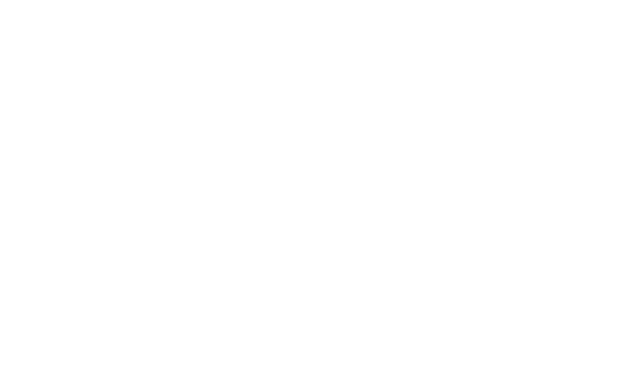
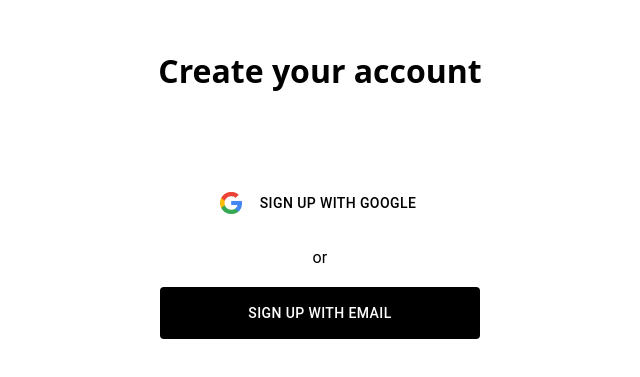
Before and after one commit to bennychen2004181026/MetaForm-Front, a React (Create React App) app: page /registeroption in a window 1280 px wide. Before the commit this address had no page. Shown: the part 237-614 px from the top of the page, without its empty margins (320-960 px from the left). Built offline with nearby package versions, Linux system fonts and the light colour scheme.

Commit message:
register option page and register email page

```diff
--- a/src/pages/MainPage/MainPage.tsx
+++ b/src/pages/MainPage/MainPage.tsx
@@ -12,7 +12,7 @@ import GlobalStyle from '@/styles/GlobalStyle';
 const LoginPage = () => {
     const navigate = useNavigate();
     const handleSignUpButton = () => {
-        navigate('/register');
+        navigate('/registeroption');
     };
     return (
         <div>
--- /dev/null
+++ b/src/pages/RegisterEmailPage/RegisterEmailPage.tsx
@@ -0,0 +1,68 @@
+import React from 'react';
+
+import {
+    Button,
+    Checkbox,
+    FormControlLabel,
+    FormGroup,
+    TextField,
+    Typography,
+} from '@mui/material';
+import { Link } from 'react-router-dom';
+import styled from 'styled-components';
+
+import Title from '@/layouts/MainLayout/Title';
+import GlobalStyle from '@/styles/GlobalStyle';
+
+const Content = styled.div`
+    display: flex;
+    flex-direction: column;
+    align-items: flex-start;
+    justify-conetnet: center;
+    width: 30%;
+`;
+
+const InputField = styled(TextField)`
+    width: 350px;
+    margin-bottom: 30px;
+`;
+
+const RegisterEmail = () => {
+    return (
+        <Content>
+            <FormGroup>
+                <GlobalStyle />
+                <Title content="Create your account" />
+                <InputField id="username" label="Username" variant="outlined" />
+                <InputField id="workemail" label="Work Email" variant="outlined" />
+                <Typography variant="subtitle1" padding="5px">
+                    Opt-in
+                </Typography>
+                <FormControlLabel
+                    control={<Checkbox />}
+                    id="marketingemails"
+                    label="Marketing Emails"
+                />
+                <FormControlLabel
+                    control={<Checkbox />}
+                    id="newsemails"
+                    label="News & Updates Emails"
+                />
+                <FormControlLabel
+                    required
+                    control={<Checkbox />}
+                    id="termsconditions"
+                    label="I agree to MetaForm's Terms of Service, Privacy Policy and Data Processing Agreement"
+                />
+                <Button
+                    variant="contained"
+                    sx={{ width: '300px', marginTop: '35px', alignSelf: 'center' }}
+                >
+                    Create My Account
+                </Button>
+            </FormGroup>
+        </Content>
+    );
+};
+
+export default RegisterEmail;
--- /dev/null
+++ b/src/pages/RegisterEmailPage/index.ts
@@ -0,0 +1 @@
+export { default } from './RegisterEmailPage';
--- /dev/null
+++ b/src/pages/RegisterOptionPage/RegisterOptionPage.tsx
@@ -0,0 +1,70 @@
+import React from 'react';
+
+import { Button, Typography } from '@mui/material';
+import { Link } from 'react-router-dom';
+import styled from 'styled-components';
+
+import googleIcon from '@/assets/images/google-icon-logo.png';
+import Title from '@/layouts/MainLayout/Title';
+import GlobalStyle from '@/styles/GlobalStyle';
+
+const Content = styled.div`
+    display: flex;
+    flex-direction: column;
+    justify-content: center;
+    align-items: center;
+`;
+
+const RegisterButton = styled(Button)`
+    width: 320px;
+    height: 52px;
+    margin: 0px;
+    border: 1px;
+    border-style: solid;
+    border-radius: 15px;
+    border-color: black;
+    padding: 8px 50px;
+    font-weight: 600;
+    font-size: 15px;
+    text-transform: none;
+    text-decoration: none;
+`;
+
+const GoogleIcon = styled.img`
+    margin-right: 10px;
+    width: 22px;
+    height: 22px;
+`;
+
+const RegisterOptionPage = () => {
+    return (
+        <Content>
+            <GlobalStyle />
+            <Title content="Create your account" />
+            <Link to="../registergoogle">
+                <RegisterButton
+                    startIcon={<GoogleIcon src={googleIcon} />}
+                    sx={{ color: 'black', backgroundColor: 'white' }}
+                >
+                    Sign up with Google
+                </RegisterButton>
+            </Link>
+            <Typography variant="subtitle1" padding="15px">
+                or
+            </Typography>
+            <Link to="../registeremail">
+                <RegisterButton
+                    sx={{
+                        color: 'white',
+                        backgroundColor: 'black',
+                        '&:hover': { bgcolor: 'grey' },
+                    }}
+                >
+                    Sign up with email
+                </RegisterButton>
+            </Link>
+        </Content>
+    );
+};
+
+export default RegisterOptionPage;
--- /dev/null
+++ b/src/pages/RegisterOptionPage/index.ts
@@ -0,0 +1 @@
+export { default } from './RegisterOptionPage';
--- a/src/pages/RegisterPage/RegisterPage.tsx
+++ b/src/pages/RegisterPage/RegisterPage.tsx
@@ -41,7 +41,7 @@ const RegisterPage = () => {
         <Content>
             <GlobalStyle />
             <Title content="Create your account" />
-            <Link to="signupGoogle">
+            <Link to="registerGoogle">
                 <RegisterButton
                     startIcon={<GoogleIcon src={googleIcon} />}
                     sx={{ color: 'black', backgroundColor: 'white' }}
@@ -52,7 +52,7 @@ const RegisterPage = () => {
             <Typography variant="subtitle1" padding="15px">
                 or
             </Typography>
-            <Link to="signupEmail">
+            <Link to="registerEmail">
                 <RegisterButton
                     sx={{
                         color: 'white',
--- a/src/routes/AppRoute.tsx
+++ b/src/routes/AppRoute.tsx
@@ -4,13 +4,15 @@ import { BrowserRouter, Route, Routes } from 'react-router-dom';
 
 import ForgetPasswordPage from '@/pages/ForgetPasswordPage';
 import MainPage from '@/pages/MainPage';
-import RegisterPage from '@/pages/RegisterPage';
+import RegisterEmailPage from '@/pages/RegisterEmailPage';
+import RegisterOptionPage from '@/pages/RegisterOptionPage';
 
 const AppRoute = () => (
     <BrowserRouter>
         <Routes>
             <Route path="/" element={<MainPage />} />
-            <Route path="/register" element={<RegisterPage />} />
+            <Route path="/registeroption" element={<RegisterOptionPage />} />
+            <Route path="/registeremail" element={<RegisterEmailPage />} />
             <Route path="/forgetpassword" element={<ForgetPasswordPage />} />
         </Routes>
     </BrowserRouter>
```
